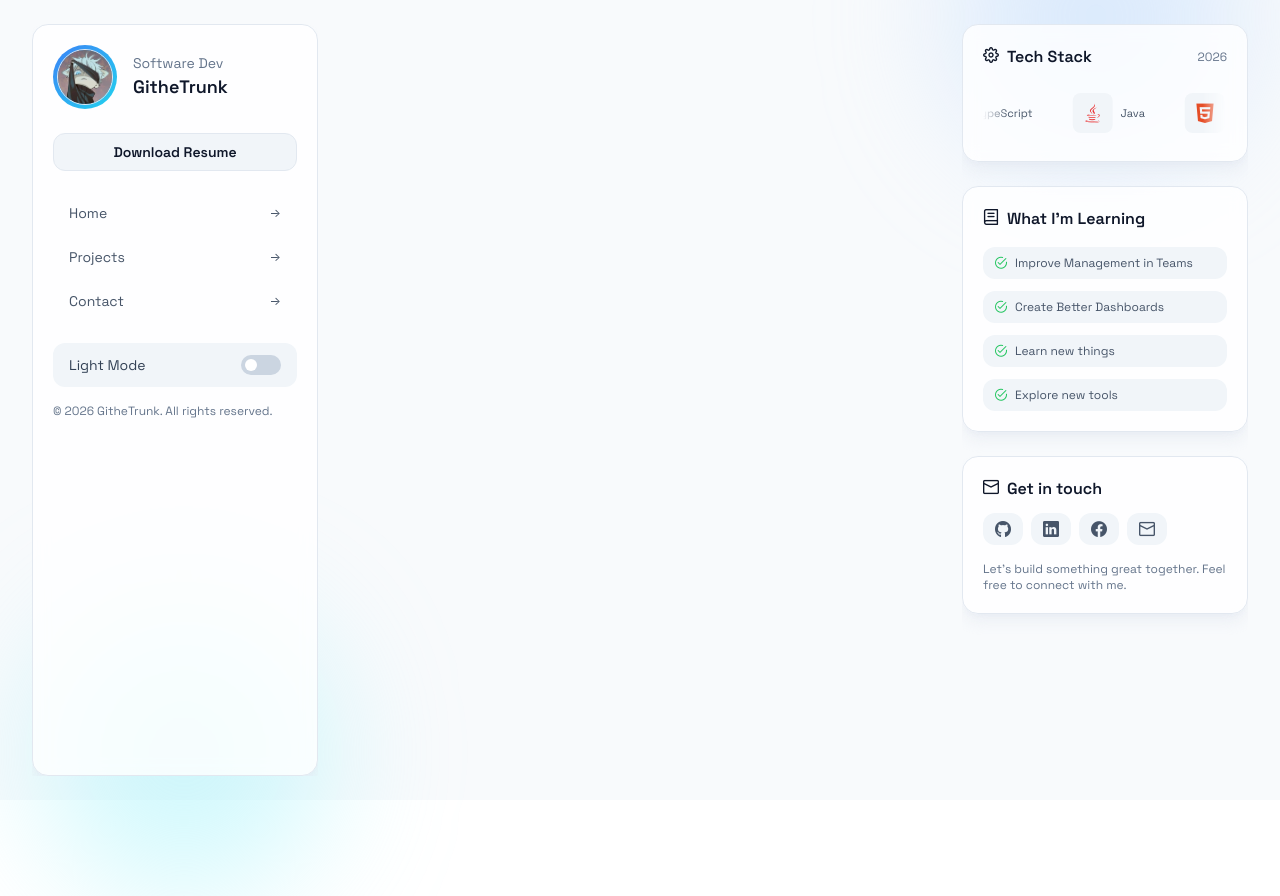
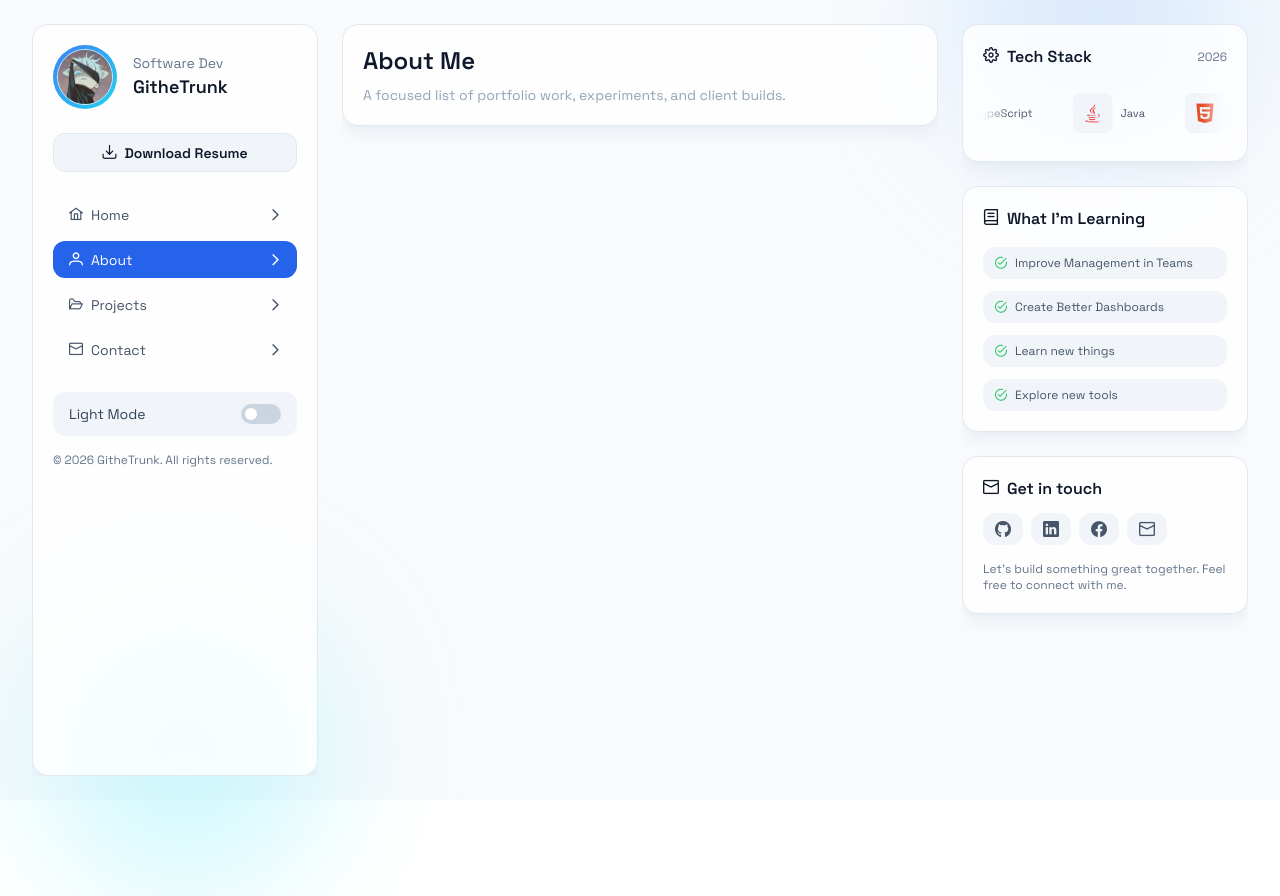
Before and after one commit to GitheTrunk/leang-portfolio, a Vue app: page /about in a window 1280 px wide. Built offline with nearby package versions, Linux system fonts and the light colour scheme.

Commit message:
modify sidebar and about view

```diff
--- a/src/components/SideBar.vue
+++ b/src/components/SideBar.vue
@@ -6,12 +6,12 @@ import GlassCard from '@/components/GlassCard.vue'
 const route = useRoute()
 const isDark = ref(false)
 const navItems = [
-  { name: 'Home', path: '/' },
-  { name: 'About', path: null },
-  { name: 'Achievements', path: null },
-  { name: 'Projects', path: '/projects' },
-  { name: 'Blogs', path: null },
-  { name: 'Contact', path: '/contact' },
+  { name: 'Home', path: '/', icon: 'pi pi-home' },
+  { name: 'About', path: '/about', icon: 'pi pi-user' },
+  { name: 'Achievements', path: null, icon: 'pi pi-trophy' },
+  { name: 'Projects', path: '/projects', icon: 'pi pi-folder-open' },
+  { name: 'Blogs', path: null, icon: 'pi pi-book' },
+  { name: 'Contact', path: '/contact', icon: 'pi pi-envelope' },
 ]
 
 const applyTheme = (value) => {
@@ -51,7 +51,7 @@ onMounted(() => {
       <button
         class="w-full rounded-xl bg-slate-100 dark:bg-slate-900/70 border border-slate-200 dark:border-white/10 px-4 py-2 text-sm font-semibold text-slate-900 dark:text-slate-100 hover:bg-slate-200 dark:hover:bg-slate-800"
       >
-        Download Resume
+        <i class="pi pi-download text-sm pr-2"></i>Download Resume
       </button>
 
       <nav class="space-y-2 text-sm">
@@ -66,8 +66,8 @@ onMounted(() => {
                 : 'text-slate-600 dark:text-slate-400 hover:text-slate-900 dark:hover:text-slate-200 hover:bg-slate-100 dark:hover:bg-white/5'
             "
           >
-            <span>{{ item.name }}</span>
-            <span class="text-xs">→</span>
+            <span><i :class="item.icon + ' text-sm pr-2'"></i>{{ item.name }}</span>
+            <i class="pi pi-chevron-right text-xs"></i>
           </RouterLink>
           <!-- <div class="flex items-center rounded-xl px-4 py-2 text-slate-400 dark:text-slate-600">
             {{ item.name }}
--- a/src/router/index.ts
+++ b/src/router/index.ts
@@ -7,6 +7,11 @@ const router = createRouter({
       path: '/',
       name: 'home',
       component: () => import('../views/HomeView.vue'),
+    },
+    {
+      path: '/about',
+      name: 'about',
+      component: () => import('../views/AboutView.vue'),
     },
     {
       path: '/projects',
--- /dev/null
+++ b/src/views/AboutView.vue
@@ -0,0 +1,18 @@
+<script setup>
+import GlassCard from '@/components/GlassCard.vue'
+</script>
+
+<template>
+  <div class="space-y-6">
+    <GlassCard>
+      <div class="flex items-center justify-between">
+        <div>
+          <h1 class="text-2xl font-semibold">About Me</h1>
+          <p class="text-sm text-slate-400 mt-2">
+            A focused list of portfolio work, experiments, and client builds.
+          </p>
+        </div>
+      </div>
+    </GlassCard>
+  </div>
+</template>
```
